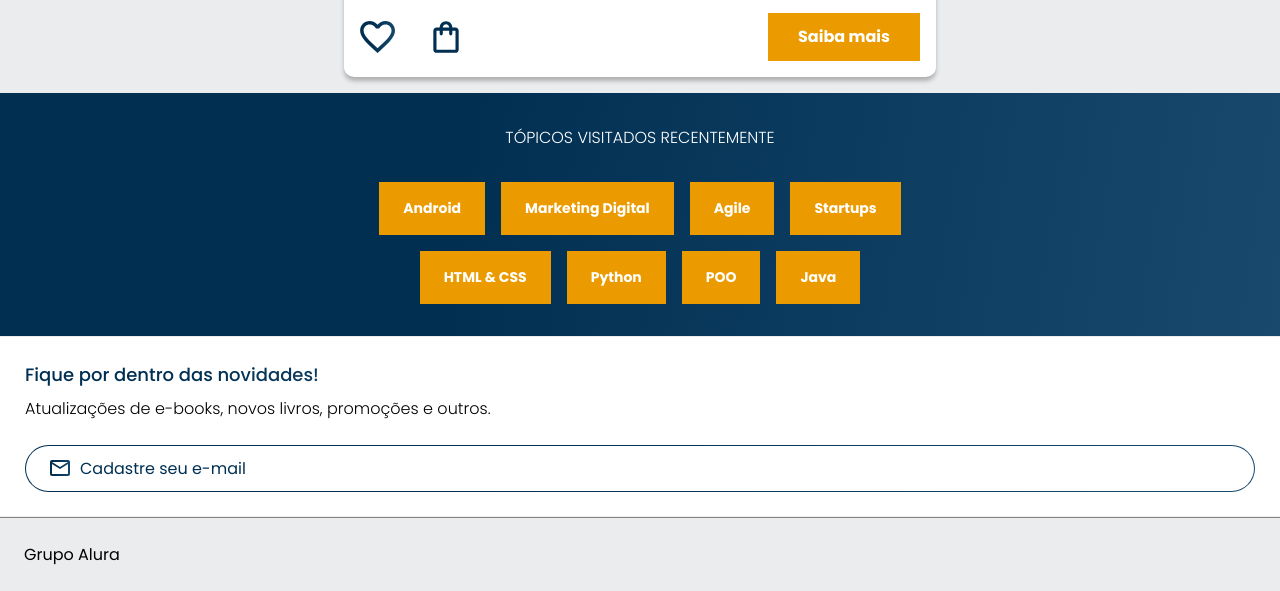
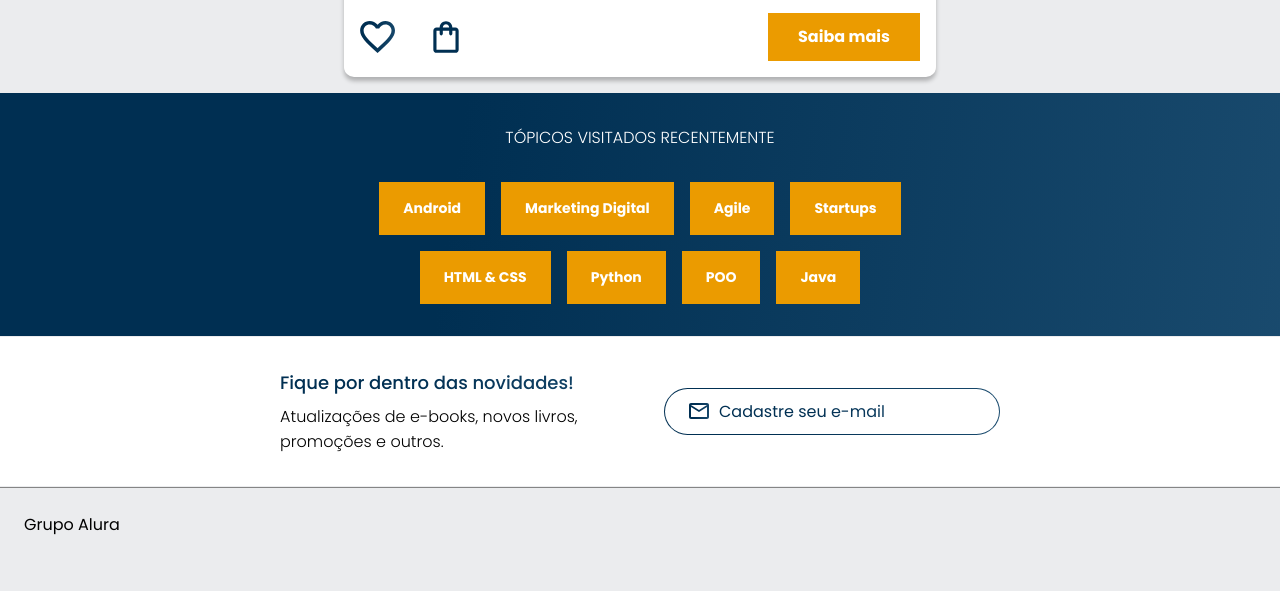
Before and after one commit to viniciusbecaletinsc/alurabooks, a plain HTML site: page index.html in a window 1280 px wide. Shown: the part 1709-2300 px from the top of the page. After the commit the page ends 2270 px from the top, so only its background shows below. Drawn offline with nearby package versions, Linux system fonts and the light colour scheme.

Commit message:
styles: add news responsive

```diff
--- a/css/news.css
+++ b/css/news.css
@@ -9,6 +9,9 @@
   flex-direction: column;
   align-items: start;
   gap: 1.5rem;
+
+  max-width: 48rem;
+  margin-inline: auto;
 }
 
 .news h4 {
@@ -60,3 +63,15 @@
   -webkit-text-fill-color: transparent;
   opacity: 1;
 }
+
+@media (min-width: 680px) {
+  .news .container {
+    flex-direction: row;
+    align-items: center;
+    padding: 2rem 1.5rem;
+  }
+
+  .news form {
+    max-width: 21rem;
+  }
+}
```
